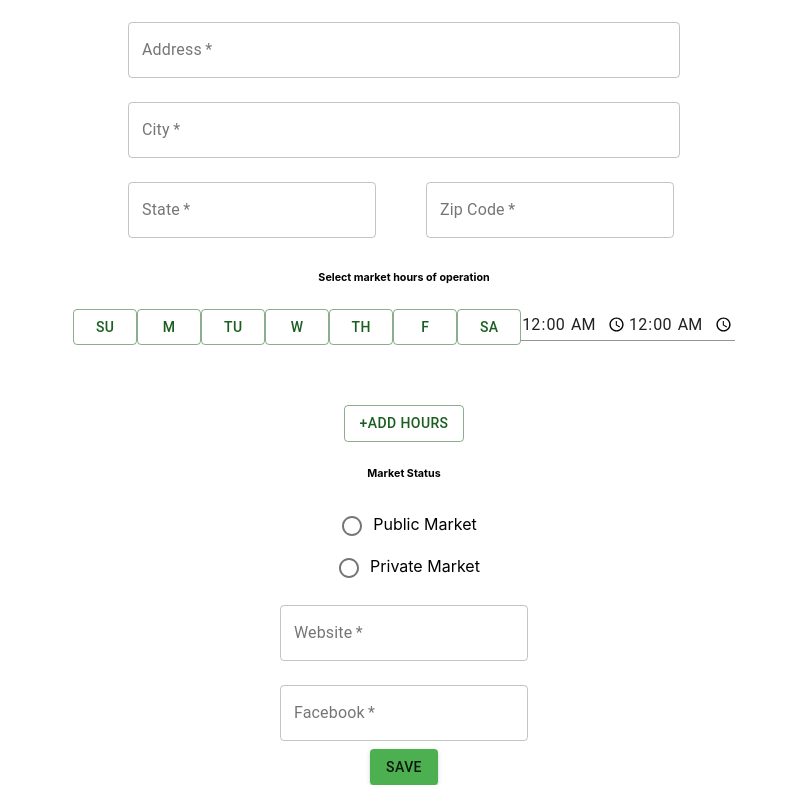
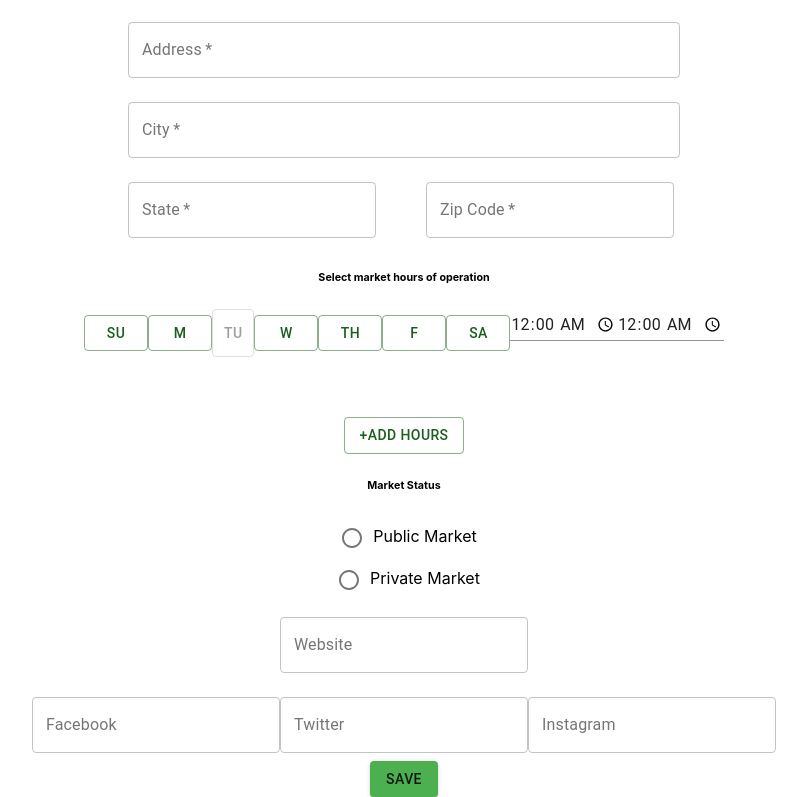
Before and after one commit to labs14-market-organizer/frontend, a React (Create React App) app: page /createmarket in a window 1280 px wide. Shown: the part 372-1169 px from the top of the page, without its empty margins (236-1043 px from the left). Built offline with nearby package versions, Linux system fonts and the light colour scheme; a web font is replaced by a local one.

Commit message:
days changing from t/f working

```diff
--- a/package.json
+++ b/package.json
@@ -6,6 +6,7 @@
     "@date-io/date-fns": "^1.3.8",
     "@material-ui/core": "^4.2.0",
     "@material-ui/icons": "^4.2.1",
+    "@material-ui/lab": "^4.0.0-alpha.20",
     "@material-ui/pickers": "^3.2.0",
     "@material-ui/system": "^4.3.0",
     "axios": "^0.19.0",
--- a/src/routes/CreateMarket.js
+++ b/src/routes/CreateMarket.js
@@ -1,6 +1,7 @@
 import React from 'react';
 import Arrow from '../assets/ic-arrow-back.svg';
 import { TextField, MuiThemeProvider, createMuiTheme, Typography, Container }  from '@material-ui/core';
+import ToggleButton from '@material-ui/lab/ToggleButton';
 import Button from '@material-ui/core/Button';
 import green from '@material-ui/core/colors/green';
 import Radio from '@material-ui/core/Radio';
@@ -18,20 +19,19 @@ const theme = createMuiTheme({
 })
 
 class CreateMarket extends React.Component {
-    state = {
+    constructor() {
+        super();
+        this.state = {
             name: '',
             description: '',
             address: '',
-        operation: {
-            name: '',
-            start: '',
-            end: ''
-        },
+            operation: [],
             market_type: 1, //(1 = private, 2=public)
             website: '',
             facebook: '',
             image: '',
-        hoursOfOperation: 3,
+            twitter: '',
+            daysHoursField: 1, //keeping total of how many days and times need to be displayed.
             monday: false,
             tuesday: false,
             wednesday: false,
@@ -39,7 +39,10 @@ class CreateMarket extends React.Component {
             friday: false,
             saturday: false,
             sunday: false
+
         }
+    }
+
     handleChange = e => {
         this.setState({
             ...this.state,
@@ -47,45 +50,78 @@ class CreateMarket extends React.Component {
         })
     }
 
-    dayChange = (day) => {
-        // console.log(day)
-        console.log(this.state.day);
-
-        // let change;
-        // if (this.state.day === false){
-        //      change = true
-        // } else {
-        //      change = null
-        // }
+    changeDay = (e) => {
+        if (e.currentTarget.value === 'false'){
             this.setState({
                 ...this.state,
-            day: !this.state.day
+                [e.currentTarget.name]: true
+            })
+        } else {
+            this.setState({
+                ...this.state,
+                [e.currentTarget.name]: false
             })
 
+        }
+    }
+
+
+
+
+    setHours = (e) => {
+        e.preventDefault();
+        this.setState({
+            ...this.state,
+            operation: [...this.state,{
+
+            }]
+        })
     }
 
 
     render() {
-        const daysOfOpertaion = null;
-        const displayedBlocks = () => {
-            for (let i = 0; i < this.state.hoursAdded; i++){
-                console.log(this.state.hoursAdded)
-            return daysOfOpertaion
-        }
+        const daysOfOperation =  <div><Button variant="outlined" color= 'primary' name="sunday" value={this.state.sunday} onClick={(e) => this.changeDay(e)}>Su</Button>
 
+        <Button variant="outlined" color= 'primary' name="monday" value={this.state.monday} onClick={(e) => this.changeDay(e)}>M</Button>
+
+        <ToggleButton variant="outlined" color= 'primary' name="tuesday" value={this.state.tuesday} onClick={(e) => this.changeDay(e)}>Tu</ToggleButton>
+        <Button variant="outlined" color= 'primary' name="wednesday" value={this.state.wednesday} onClick={(e) => this.changeDay(e)}>W</Button>
+        <Button variant="outlined" color= 'primary' name="thursday" value={this.state.thursday} onClick={(e) => this.changeDay(e)}>Th</Button>
+        <Button variant="outlined" color= 'primary' name="friday" value={this.state.friday} onClick={(e) => this.changeDay(e)}>F</Button>
+        <Button variant="outlined" color= 'primary' name="saturday" value={this.state.saturday} onClick={(e) => this.changeDay(e)}>Sa</Button>
+        <TextField
+            id="time"
+            type="time"
+            defaultValue="00:00"
+            InputLabelProps={{
+                shrink: true,
+            }}
+        />
+
+        <TextField
+            id="time"
+            type="time"
+            defaultValue="00:00"
+            InputLabelProps={{
+                shrink: true,
+            }} />
+        </div>;
+        const items = []
+        for (let i = 0; i < this.state.daysHoursField; i++){
+            items.push(<div key={i}>{daysOfOperation}</div>)
         }
 
         return (
             <MuiThemeProvider theme={theme}>
                 <>
-                <Typography className="header">
+                <div className="header">
                     <img src={Arrow}/>
                     <h4 className="createHeader">Create Market</h4>
-                </Typography>
-                <Typography className="addPhoto">
+                </div>
+                <div className="addPhoto">
                     <img />
                     <p className="add">ADD COVER PHOTO</p>
-                </Typography>
+                </div>
                 <Container maxWidth="sm">
                 <TextField
                     required
@@ -166,31 +202,9 @@ class CreateMarket extends React.Component {
                 </Container>
                 <h6>Select market hours of operation</h6>
 
-                {/* {daysOfOpertaion} */}
-                <div><Button variant="outlined" color= 'primary' onClick={(sunday) => this.dayChange(sunday)}>Su</Button>
-                <Button variant="outlined" color= 'primary' onClick={(monday) => this.dayChange(monday)}>M</Button>
-                <Button variant="outlined" color= 'primary' onClick={(tuesday) => this.dayChange(tuesday)}>Tu</Button>
-                <Button variant="outlined" color= 'primary' onClick={(wednesday) => this.dayChange(wednesday)}>W</Button>
-                <Button variant="outlined" color= 'primary' onClick={(thursday) => this.dayChange(thursday)}>Th</Button>
-                <Button variant="outlined" color= 'primary' onClick={(friday) => this.dayChange(friday)}>F</Button>
-                <Button variant="outlined" color= 'primary' onClick={(saturday) => this.dayChange(saturday)}>Sa</Button>
-                <TextField
-                    id="time"
-                    type="time"
-                    defaultValue="00:00"
-                    InputLabelProps={{
-                        shrink: true,
-                    }}
-                />
+                {items}
 
-                <TextField
-                    id="time"
-                    type="time"
-                    defaultValue="00:00"
-                    InputLabelProps={{
-                        shrink: true,
-                    }}
-                /> </div>
+
                 <br></br>
 
 
@@ -210,7 +224,6 @@ class CreateMarket extends React.Component {
                 <br></br>
 
                 <TextField
-                    required
                     id="website"
                     label="Website"
                     name="website"
@@ -223,11 +236,28 @@ class CreateMarket extends React.Component {
                 <br></br>
 
                 <TextField
-                    required
                     id="facebook"
                     label="Facebook"
                     name="facebook"
                     value={this.state.facebook}
+                    onChange={this.handleChange}
+                    margin="normal"
+                    variant="outlined"
+                />
+                 <TextField
+                    id="twitter"
+                    label="Twitter"
+                    name="twitter"
+                    value={this.state.twitter}
+                    onChange={this.handleChange}
+                    margin="normal"
+                    variant="outlined"
+                />
+                 <TextField
+                    id="instagram"
+                    label="Instagram"
+                    name="instagram"
+                    value={this.state.instagram}
                     onChange={this.handleChange}
                     margin="normal"
                     variant="outlined"
@@ -244,4 +274,5 @@ class CreateMarket extends React.Component {
 }
 
 
+
 export default CreateMarket;
--- a/src/scss/CreateMarket.scss
+++ b/src/scss/CreateMarket.scss
@@ -1,6 +1,6 @@
 .header {
     display: flex;
-    background-color: green;
+    background-color:green;
     color: white;
     height: 60px;
     .createHeader {
```
Also changed, not shown: 1 other file (tests, documents, lock files or other folders). Lines whose indentation alone changed are shown as unchanged.
